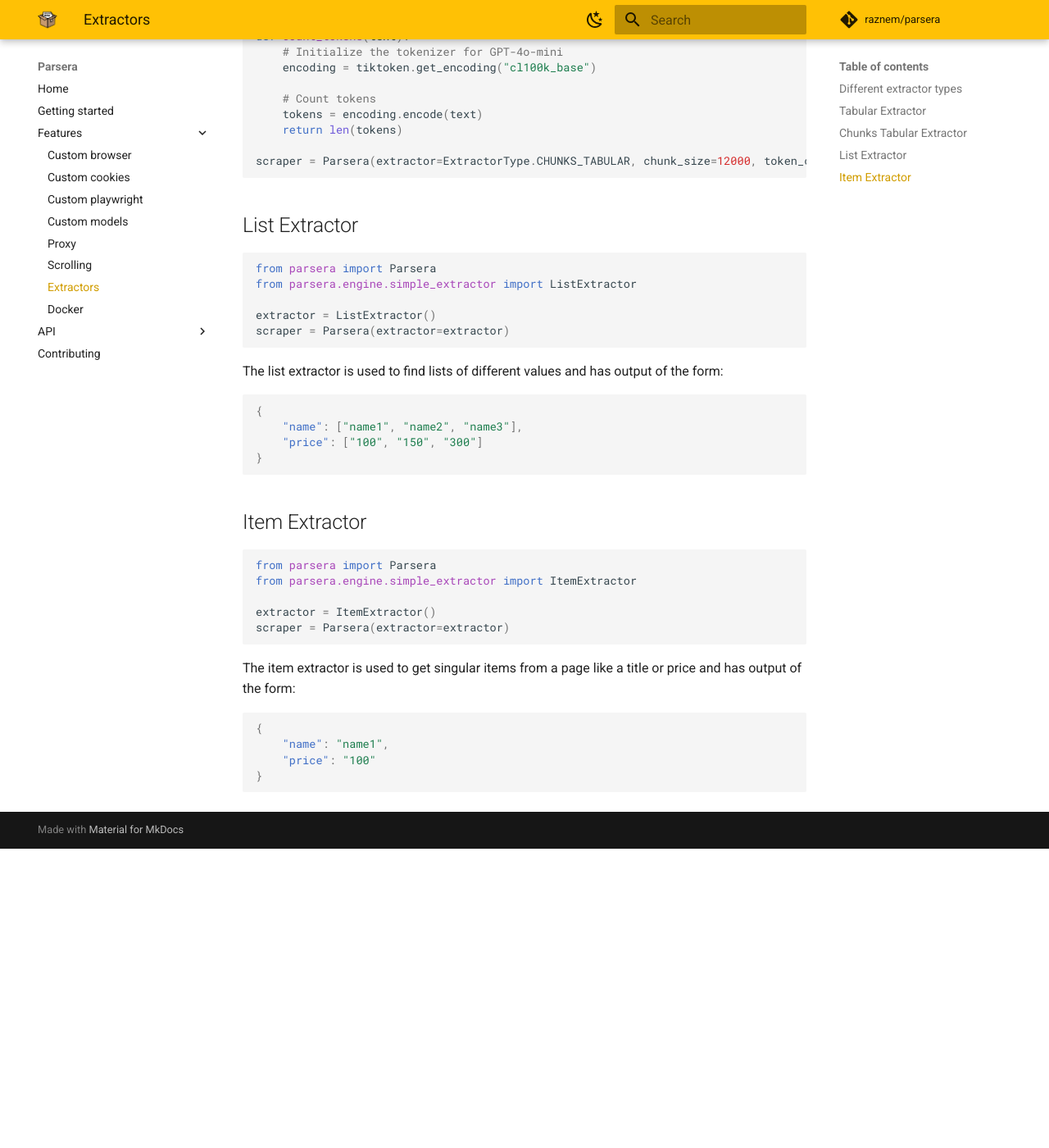
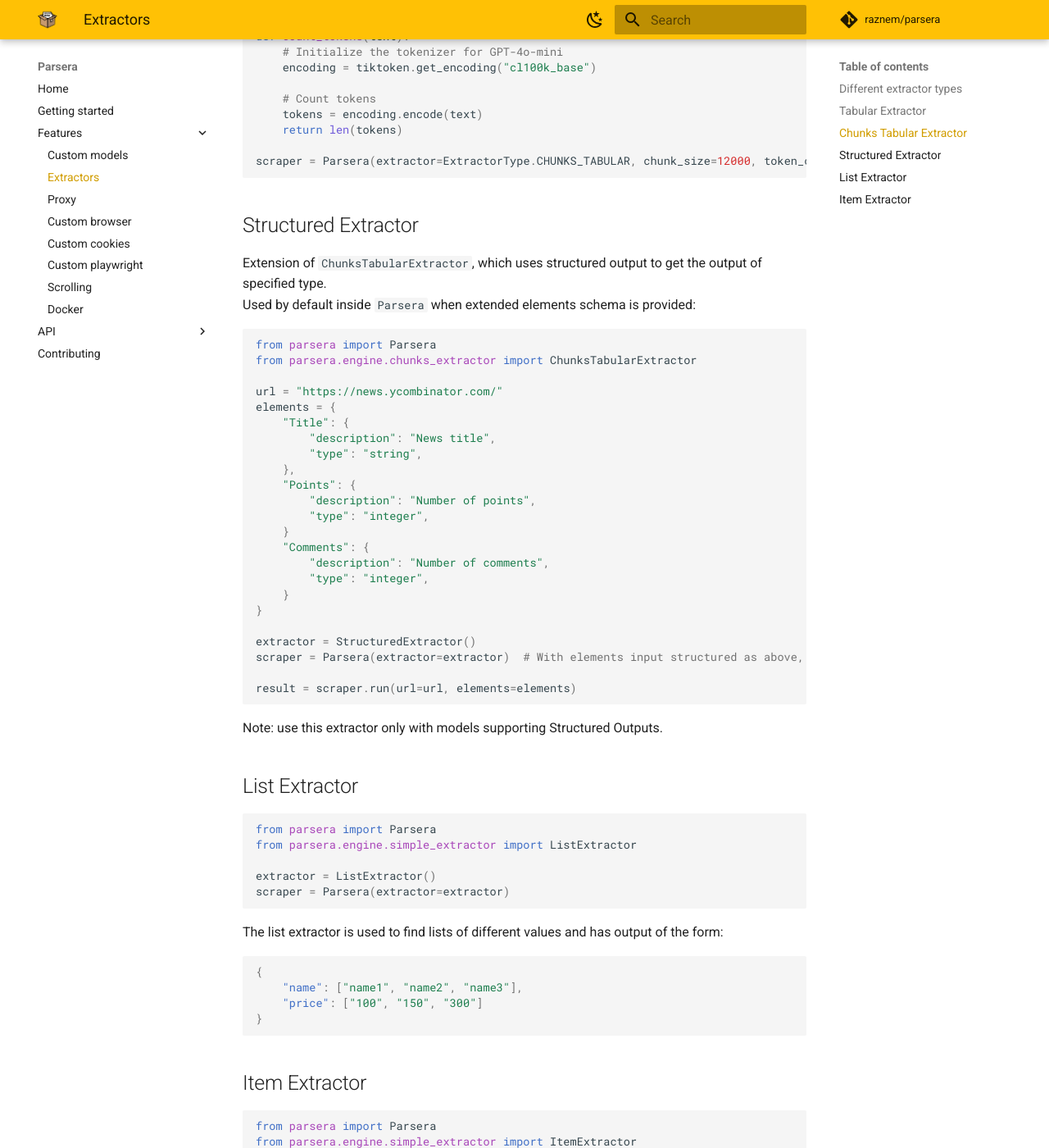
Before and after one commit to raznem/parsera, an MkDocs documentation site: the page built from docs/features/extractors.md, in a window 1280 px wide and 1400 px high, scrolled down 1277 px. Shown: the whole window at 82% size. Built offline with MkDocs 1.6.1 and Material for MkDocs 9.7.7, drawn with Linux system fonts in a browser that asks for light colours; comment, search, counter and statistics services are not loaded; before the commit the page ends 2312 px from its top, so only the background shows below that.

````diff
--- a/docs/features/extractors.md
+++ b/docs/features/extractors.md
@@ -54,6 +54,37 @@ def count_tokens(text):
 scraper = Parsera(extractor=ExtractorType.CHUNKS_TABULAR, chunk_size=12000, token_counter=count_tokens)
 ```
 
+## Structured Extractor
+Extension of `ChunksTabularExtractor`, which uses structured output to get the output of specified type.
+Used by default inside `Parsera` when extended elements schema is provided:
+```python
+from parsera import Parsera
+from parsera.engine.chunks_extractor import ChunksTabularExtractor
+
+url = "https://news.ycombinator.com/"
+elements = {
+    "Title": {
+        "description": "News title",
+        "type": "string",
+    },
+    "Points": {
+        "description": "Number of points",
+        "type": "integer",
+    }
+    "Comments": {
+        "description": "Number of comments",
+        "type": "integer",
+    }
+}
+
+extractor = StructuredExtractor()
+scraper = Parsera(extractor=extractor)  # With elements input structured as above, will be used by default.
+
+result = scraper.run(url=url, elements=elements)
+```
+
+Note: use this extractor only with models supporting Structured Outputs.
+
 
 ## List Extractor
 ```python
--- a/mkdocs.yml
+++ b/mkdocs.yml
@@ -27,13 +27,13 @@ nav:
   - Home: index.md
   - Getting started: getting-started.md
   - Features:
+    - Custom models: features/custom-models.md
+    - Extractors: features/extractors.md
+    - Proxy: features/proxy.md
     - Custom browser: features/custom-browser.md
     - Custom cookies: features/custom-cookies.md
     - Custom playwright: features/custom-playwright.md
-    - Custom models: features/custom-models.md
-    - Proxy: features/proxy.md
     - Scrolling: features/scrolling.md
-    - Extractors: features/extractors.md
     - Docker: features/docker.md
   - API:
     - Getting started: api/getting-started.md
--- a/pyproject.toml
+++ b/pyproject.toml
@@ -1,6 +1,6 @@
 [tool.poetry]
 name = "parsera"
-version = "0.2.4"
+version = "0.2.5"
 description = "Lightweight library for scraping web-sites with LLMs"
 authors = ["Mikhail Zanka <raznem@gmail.com>", "Danila Paddubny <danilapoddubny26@gmail.com>"]
 license = "GPL-2.0-or-later"
````
Also changed, not shown: docs/api/getting-started.md (+3 -3 lines), docs/getting-started.md (+28 -0 lines).
